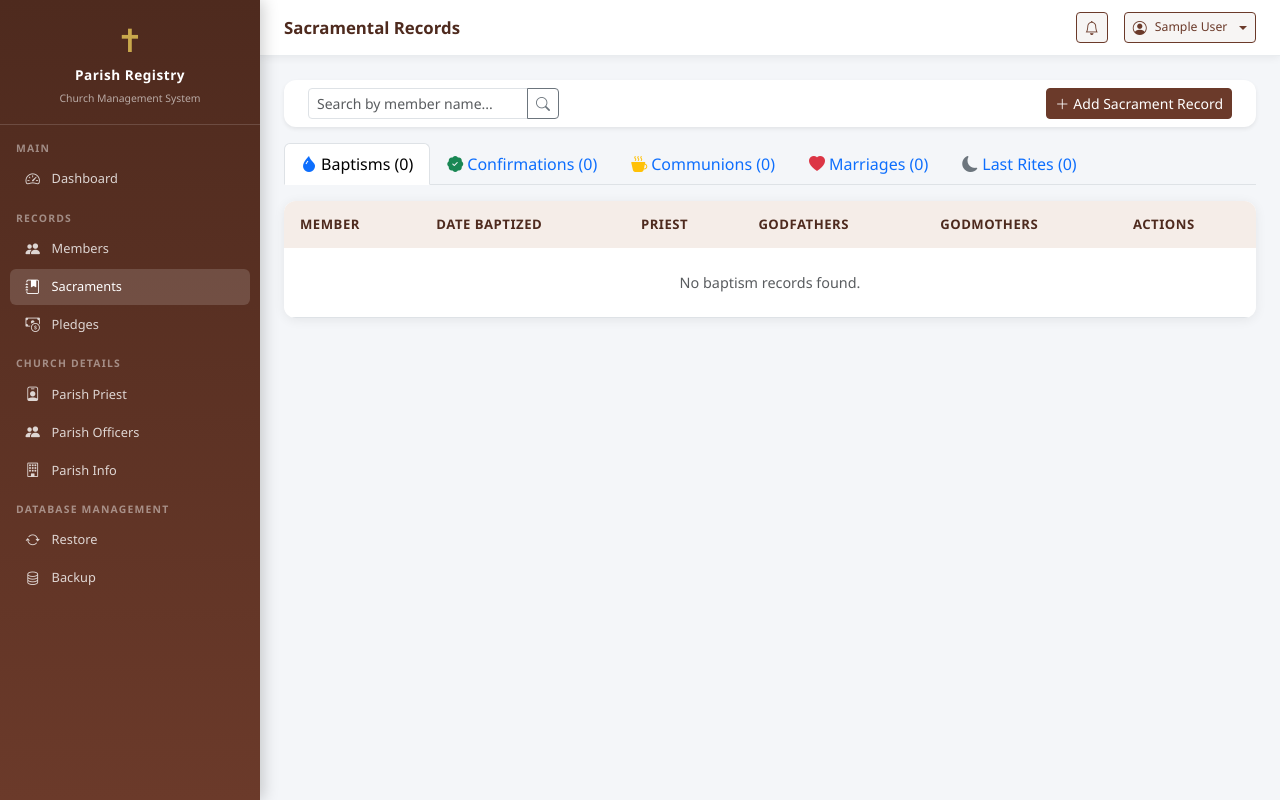
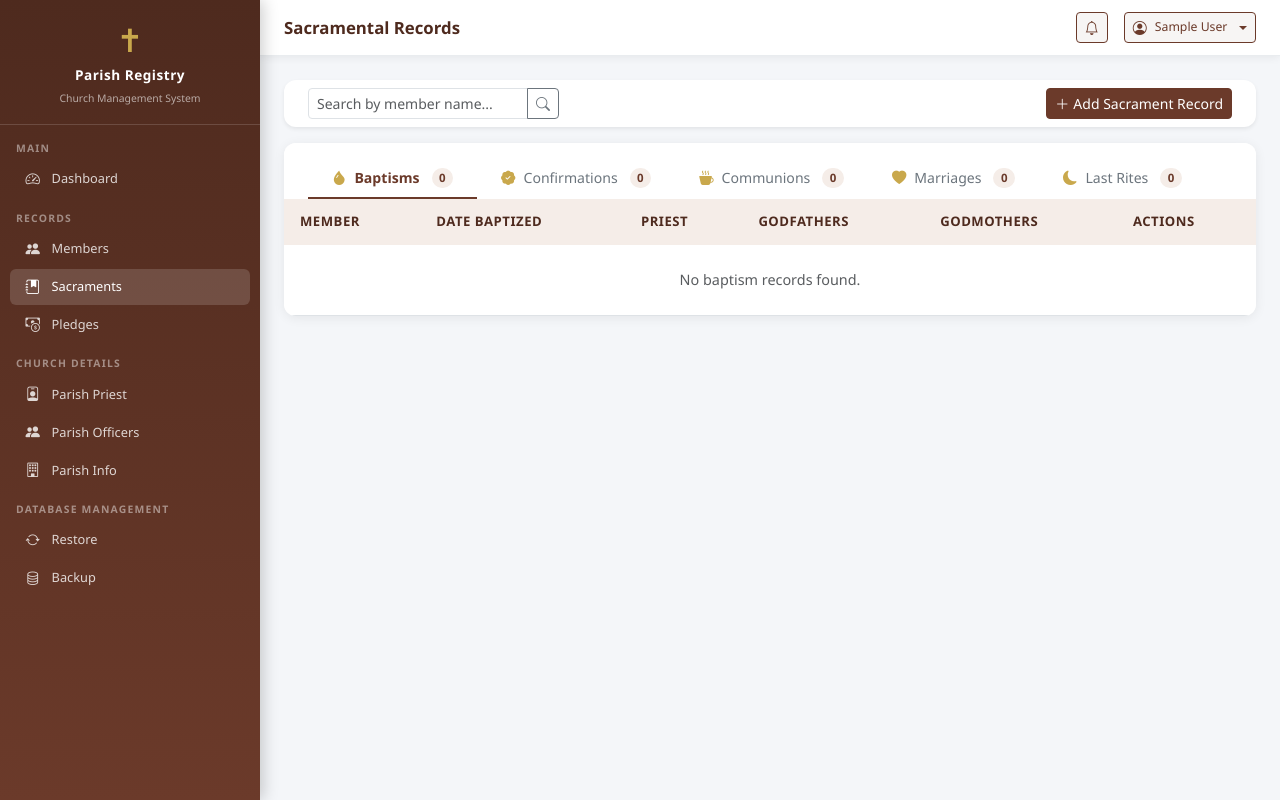
Before and after one commit to Precious143Bless/registry, a Django app: page /sacraments/ in a window 1280 px wide. Run offline with Django 4.2, Linux system fonts and the light colour scheme; the visitor is signed in with stand-in values (Sample User, id 1); data that the repository does not hold is empty.

Commit message:
sacrament record design tab

```diff
--- a/registry/templates/registry/sacraments/list.html
+++ b/registry/templates/registry/sacraments/list.html
@@ -19,18 +19,55 @@
 </div>
 
 <!-- Tabs -->
-<ul class="nav nav-tabs mb-3" id="sacramentTabs">
-    <li class="nav-item"><a class="nav-link active" data-bs-toggle="tab" href="#baptisms"><i class="bi bi-droplet-fill me-1 text-primary"></i>Baptisms ({{ baptisms|length }})</a></li>
-    <li class="nav-item"><a class="nav-link" data-bs-toggle="tab" href="#confirmations"><i class="bi bi-patch-check-fill me-1 text-success"></i>Confirmations ({{ confirmations|length }})</a></li>
-    <li class="nav-item"><a class="nav-link" data-bs-toggle="tab" href="#communions"><i class="bi bi-cup-hot-fill me-1 text-warning"></i>Communions ({{ communions|length }})</a></li>
-    <li class="nav-item"><a class="nav-link" data-bs-toggle="tab" href="#marriages"><i class="bi bi-heart-fill me-1 text-danger"></i>Marriages ({{ marriages|length }})</a></li>
-    <li class="nav-item"><a class="nav-link" data-bs-toggle="tab" href="#lastrites"><i class="bi bi-moon-fill me-1 text-secondary"></i>Last Rites ({{ last_rites|length }})</a></li>
+<div class="card table-card mb-0">
+    <div class="card-header bg-white border-0 px-4 pt-3 pb-0">
+        <ul class="nav nav-tabs border-0" id="sacramentTabs" role="tablist">
+            <li class="nav-item" role="presentation">
+                <button class="nav-link active d-flex align-items-center gap-2 px-4 py-2"
+                        data-bs-toggle="tab" data-bs-target="#baptisms" type="button" role="tab">
+                    <i class="bi bi-droplet-fill" style="color:#c9a84c;"></i>
+                    <span>Baptisms</span>
+                    <span class="badge rounded-pill ms-1" style="background:#f5ede8;color:#6b3a2a;font-size:0.72rem;">{{ baptisms|length }}</span>
+                </button>
+            </li>
+            <li class="nav-item" role="presentation">
+                <button class="nav-link d-flex align-items-center gap-2 px-4 py-2"
+                        data-bs-toggle="tab" data-bs-target="#confirmations" type="button" role="tab">
+                    <i class="bi bi-patch-check-fill" style="color:#c9a84c;"></i>
+                    <span>Confirmations</span>
+                    <span class="badge rounded-pill ms-1" style="background:#f5ede8;color:#6b3a2a;font-size:0.72rem;">{{ confirmations|length }}</span>
+                </button>
+            </li>
+            <li class="nav-item" role="presentation">
+                <button class="nav-link d-flex align-items-center gap-2 px-4 py-2"
+                        data-bs-toggle="tab" data-bs-target="#communions" type="button" role="tab">
+                    <i class="bi bi-cup-hot-fill" style="color:#c9a84c;"></i>
+                    <span>Communions</span>
+                    <span class="badge rounded-pill ms-1" style="background:#f5ede8;color:#6b3a2a;font-size:0.72rem;">{{ communions|length }}</span>
+                </button>
+            </li>
+            <li class="nav-item" role="presentation">
+                <button class="nav-link d-flex align-items-center gap-2 px-4 py-2"
+                        data-bs-toggle="tab" data-bs-target="#marriages" type="button" role="tab">
+                    <i class="bi bi-heart-fill" style="color:#c9a84c;"></i>
+                    <span>Marriages</span>
+                    <span class="badge rounded-pill ms-1" style="background:#f5ede8;color:#6b3a2a;font-size:0.72rem;">{{ marriages|length }}</span>
+                </button>
+            </li>
+            <li class="nav-item" role="presentation">
+                <button class="nav-link d-flex align-items-center gap-2 px-4 py-2"
+                        data-bs-toggle="tab" data-bs-target="#lastrites" type="button" role="tab">
+                    <i class="bi bi-moon-fill" style="color:#c9a84c;"></i>
+                    <span>Last Rites</span>
+                    <span class="badge rounded-pill ms-1" style="background:#f5ede8;color:#6b3a2a;font-size:0.72rem;">{{ last_rites|length }}</span>
+                </button>
+            </li>
         </ul>
+    </div>
 
     <div class="tab-content">
         <!-- Baptisms -->
-    <div class="tab-pane fade show active" id="baptisms">
-        <div class="card table-card">
+        <div class="tab-pane fade show active" id="baptisms" role="tabpanel">
             <div class="card-body p-0">
                 <table class="table mb-0">
                     <thead><tr><th>Member</th><th>Date Baptized</th><th>Priest</th><th>Godfathers</th><th>Godmothers</th><th>Actions</th></tr></thead>
@@ -156,6 +185,29 @@
         </div>
     </div>
 </div>
+
+<style>
+    #sacramentTabs .nav-link {
+        color: #6c757d;
+        border: none;
+        border-bottom: 3px solid transparent;
+        border-radius: 0;
+        font-size: 0.88rem;
+        font-weight: 500;
+        transition: all 0.2s;
+    }
+    #sacramentTabs .nav-link:hover {
+        color: #6b3a2a;
+        border-bottom-color: #e8c99a;
+    }
+    #sacramentTabs .nav-link.active {
+        color: #6b3a2a;
+        font-weight: 700;
+        border-bottom: 3px solid #6b3a2a;
+        background: transparent;
+    }
+    #sacramentTabs .nav-link i { font-size: 0.9rem; }
+</style>
 
 <!-- ── Add Sacrament Modal ─────────────────────────────────── -->
 <div class="modal fade" id="addSacramentModal" tabindex="-1">
```
Also changed, not shown: other parts of registry/templates/registry/sacraments/list.html (+9 -17 lines). Lines whose indentation alone changed are shown as unchanged.
